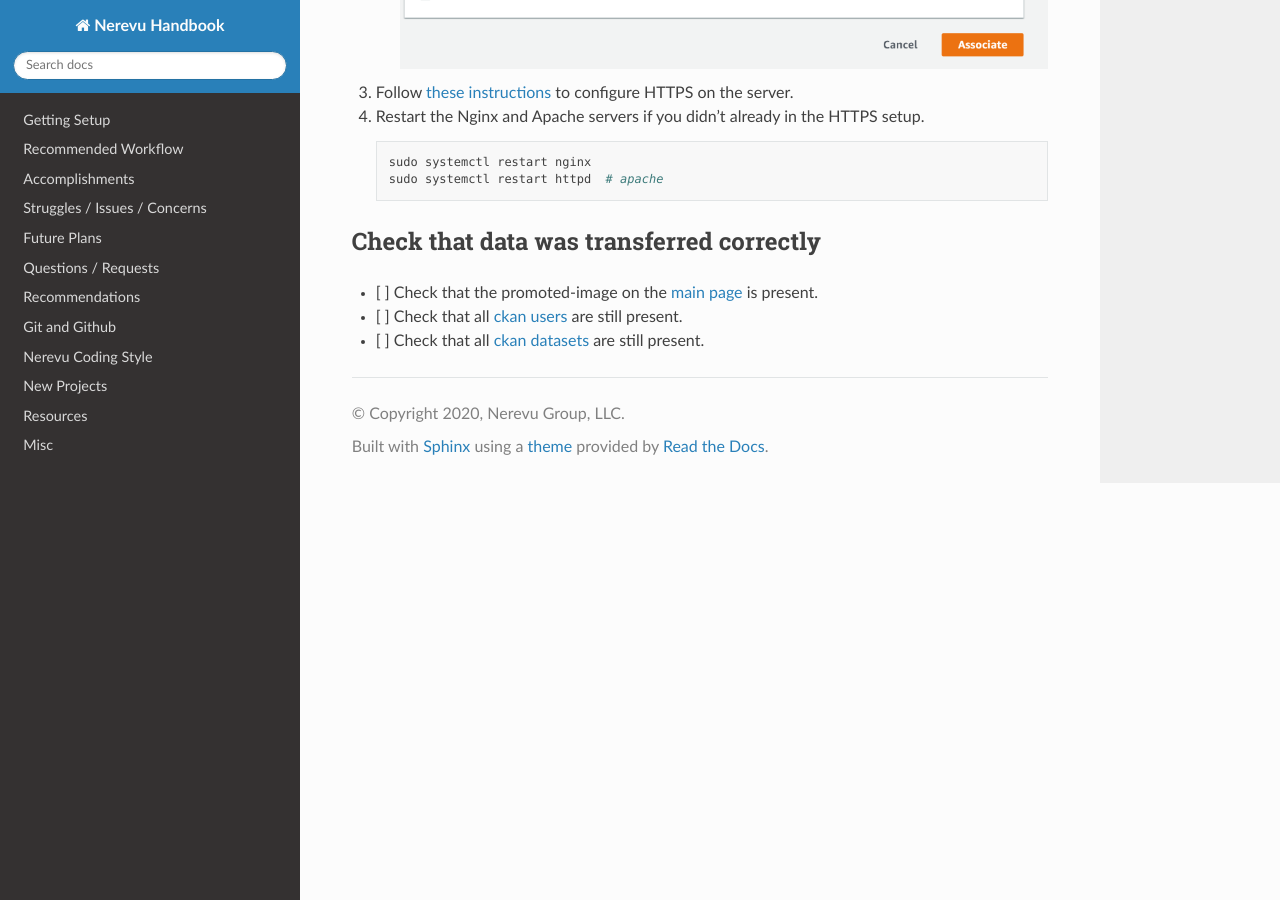
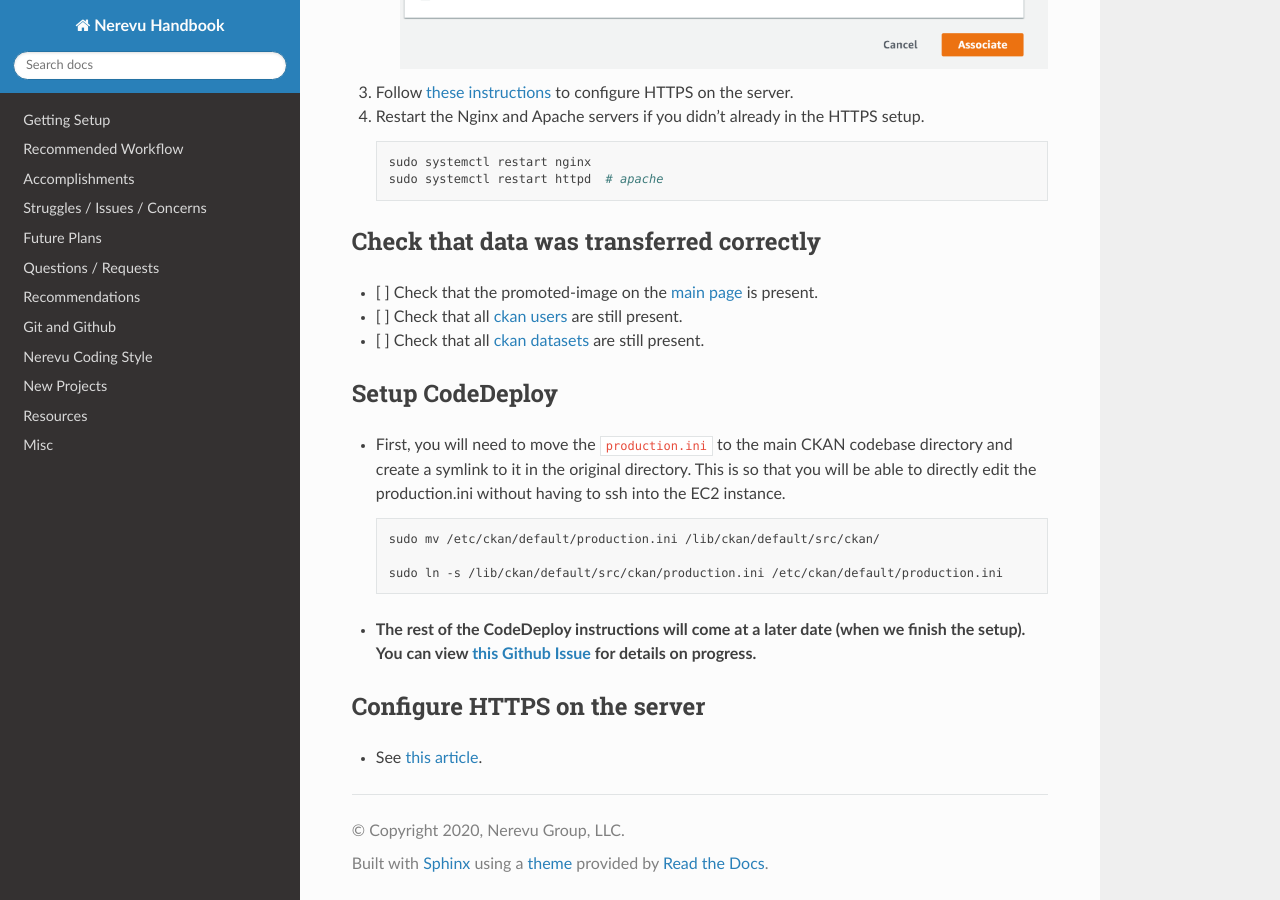
Before and after one commit to nerevu/handbook, a Sphinx documentation site: the page built from docs/upgrade-ckan-instance.md, in a window 1280 px wide and 900 px high, scrolled down 6382 px. Built offline with Sphinx 7.4.7 and the Read the Docs theme 2.0.0, drawn with Linux system fonts in a browser that asks for light colours.

Commit message:
add codedeploy instructions

````diff
--- a/docs/upgrade-ckan-instance.md
+++ b/docs/upgrade-ckan-instance.md
@@ -246,3 +246,15 @@ If you don't have access to key-pair for the old or new machine, [follow these i
 - [ ] Check that the promoted-image on the [main page](http://openpeoria.nerevu.com) is present.
 - [ ] Check that all [ckan users](http://openpeoria.nerevu.com/user/) are still present.
 - [ ] Check that all [ckan datasets](http://openpeoria.nerevu.com/dataset) are still present.
+
+## Setup CodeDeploy
+- First, you will need to move the `production.ini` to the main CKAN codebase directory and create a symlink to it in the original directory. This is so that you will be able to directly edit the production.ini without having to ssh into the EC2 instance.
+    ```bash
+    sudo mv /etc/ckan/default/production.ini /lib/ckan/default/src/ckan/
+
+    sudo ln -s /lib/ckan/default/src/ckan/production.ini /etc/ckan/default/production.ini
+    ```
+- **The rest of the CodeDeploy instructions will come at a later date (when we finish the setup). You can view [this Github Issue](https://github.com/openpeoria/AWS-CKAN/issues/7) for details on progress.**
+
+## Configure HTTPS on the server
+- See [this article](https://handbook.nerevu.com/ckan-https.html).
````
